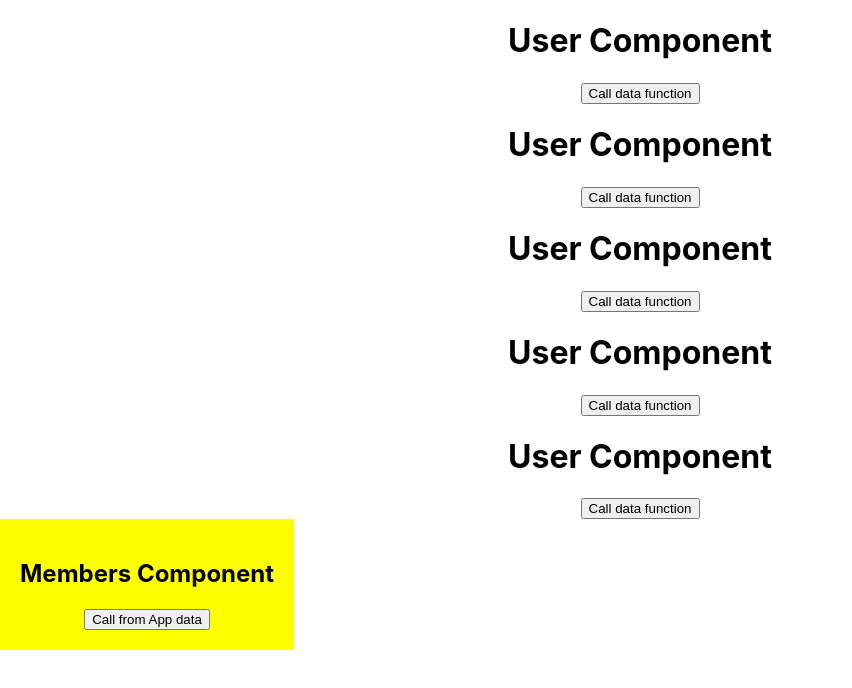
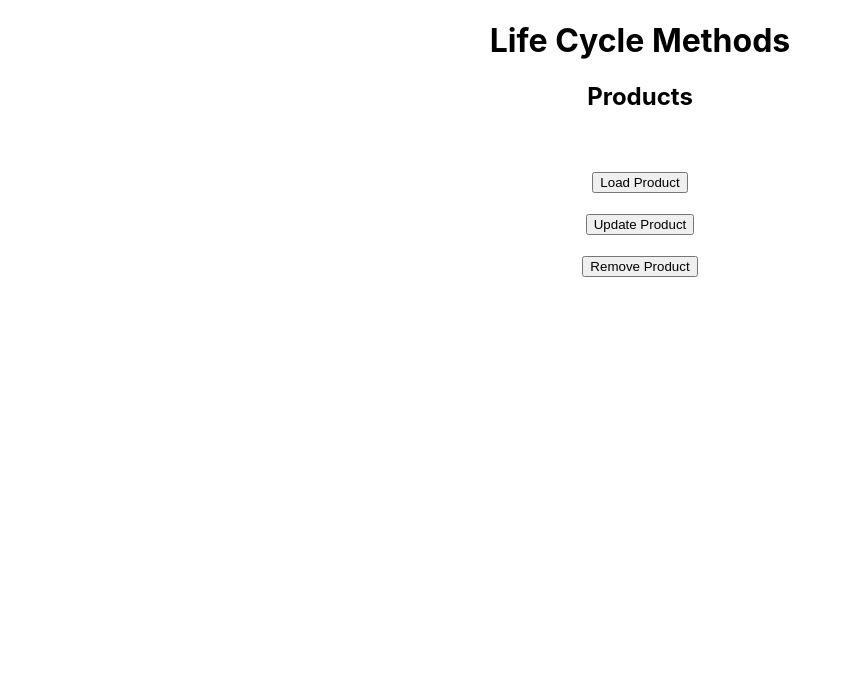
Before and after one commit to Arvindkr123/React-Learning, a React (Create React App) app: page / in a window 1280 px wide. Shown: the top 688 px of the page, without its empty margins (0-852 px from the left). Built offline with nearby package versions, Linux system fonts and the light colour scheme.

Commit message:
Life Cycles Methods

```diff
--- a/src/App.js
+++ b/src/App.js
@@ -1,25 +1,27 @@
 import logo from './logo.svg';
 import './App.css';
 import React, { useState } from 'react';
-import User from './User.js';
-import Members from './Member.js';
+
+// There are 3 Phase
+/*
+   1) Mounting
+   2) Updating
+   3) UnMounting
+
+   When Life cycle methods invokes
+    when component is loaded
+    when component is updated with state and products
+    when component is removed
+ */
 
 function App() {
-  function getData() {
-    alert('Hello from app')
-  }
   return (
     <div className='App'>
-      {/* <h2 style={{backgroundColor:'yellow'}}>Pass function as Props</h2> */}
-      <User data={getData} />
-      <User data={getData} />
-      <User data={getData} />
-      <User data={getData} />
-      <User data={getData} />
-      <div style={{float:'left', backgroundColor:'yellow', padding:'20px'}}>
-        <Members data={getData} />
-      </div>
-
+      <h1>Life Cycle Methods</h1>
+      <h2>Products</h2><br/><br/>
+      <button>Load Product</button><br/><br/>
+      <button>Update Product</button><br/><br/>
+      <button>Remove Product</button>
     </div>
   )
 }
--- a/src/Member.js
+++ /dev/null
@@ -1,12 +0,0 @@
-import React from "react";
-
-function Members(props){
-    return(
-        <div>
-            <h2>Members Component</h2>
-            <button onClick={props.data}>Call from App data</button>
-        </div>
-    )
-}
-
-export default Members;
--- a/src/User.js
+++ /dev/null
@@ -1,12 +0,0 @@
-import React from "react";
-function User(props){
-    return(
-        <div>
-            <h1>User Component</h1>
-            {/* <button onClick={()=>props.data()}>Call data function</button> */}
-            <button onClick={props.data}>Call data function</button>
-        </div>
-    )
-}
-
-export default User;
```
